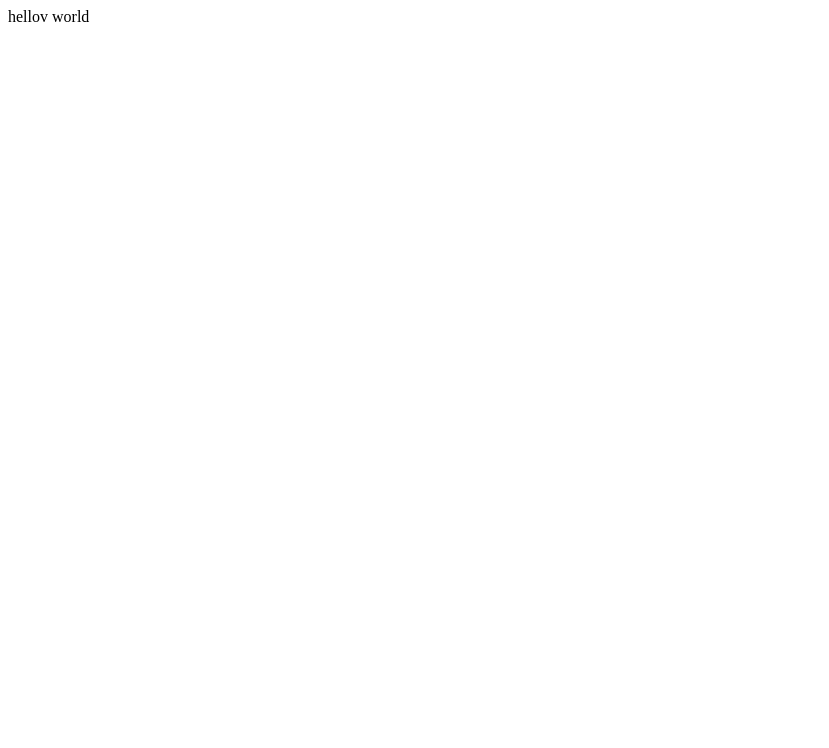
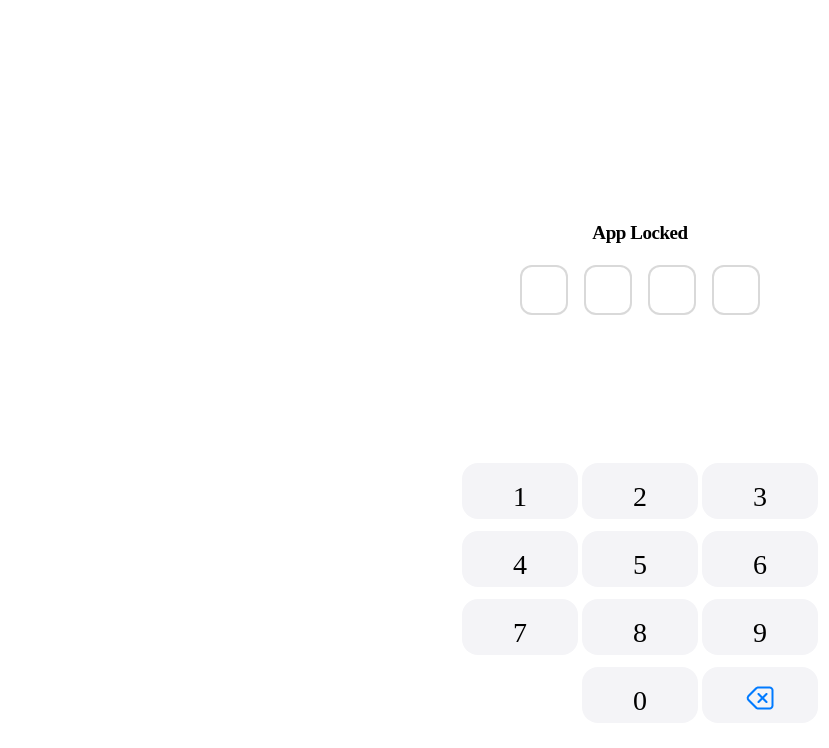
Before and after one commit to MASTERxcode0/git-demo, a plain HTML site: page index.html in a window 1280 px wide. Shown: the whole page, without its empty margins (0-829 px from the left). Drawn offline with Linux system fonts and the light colour scheme.

Commit message:
rasm qo'shildi

```diff
--- a/css/style.css
+++ b/css/style.css
@@ -1,5 +1,64 @@
-*
-{
-    margin: 0 auto;
-    padding: 0 auto;
+* {
+  margin: 0 auto;
+  padding: 0 auto;
 }
+.container {
+  max-width: 767px;
+  display: flex;
+  flex-direction: column;
+  justify-content: space-around;
+  height: 800px;
+}
+.main {
+  display: flex;
+  flex-direction: column;
+  justify-content: center;
+  align-items: center;
+  gap: 20px;
+}
+h3 {
+  font-family: SF Pro;
+  font-size: 19px;
+  font-weight: 590;
+  line-height: 24px;
+  letter-spacing: -0.44999998807907104px;
+  text-align: center;
+}
+.input {
+  display: flex;
+  gap: 16px;
+}
+input {
+  width: 40px;
+  height: 44px;
+  gap: 0px;
+  border-radius: 12px;
+  border: 2.4px solid #00000026;
+}
+.number {
+  display: flex;
+  flex-wrap: wrap;
+  flex-direction: column;
+  width: 372px;
+  gap: 12px;
+  opacity: 0px;
+}
+button {
+  width: 116px;
+  height: 56px;
+  padding: 16px;
+  gap: 12px;
+  border-radius: 16px;
+  background: #f4f4f7;
+  border: none;
+  font-family: SF Pro;
+  font-size: 28px;
+  font-weight: 400;
+  line-height: 36px;
+  letter-spacing: 0.10000000149011612px;
+  text-align: center;
+}
+.img{
+background-color: transparent;
+
+}
--- a/index.html
+++ b/index.html
@@ -1,11 +1,82 @@
 <!DOCTYPE html>
 <html lang="en">
-<head>
-    <meta charset="UTF-8">
-    <meta name="viewport" content="width=device-width, initial-scale=1.0">
+  <head>
+    <meta charset="UTF-8" />
+    <meta name="viewport" content="width=device-width, initial-scale=1.0" />
+    <link rel="stylesheet" href="css/style.css" />
     <title>Document</title>
-</head>
-<body>
-    hellov world
-</body>
+  </head>
+  <body>
+    <div class="container">
+      <div></div>
+      <div class="main">
+        <h3>App Locked</h3>
+        <div class="input" id="inputs">
+          <input type="text" maxlength="1" />
+          <input type="text" maxlength="1" />
+          <input type="text" maxlength="1" />
+          <input type="text" maxlength="1" />
+        </div>
+      </div>
+      <div class="number" id="btn">
+        <div>
+          <button>1</button>
+          <button>2</button>
+          <button>3</button>
+        </div>
+        <div>
+          <button>4</button>
+          <button>5</button>
+          <button>6</button>
+        </div>
+        <div>
+          <button>7</button>
+          <button>8</button>
+          <button>9</button>
+        </div>
+        <div>
+          <button class="img"></button>
+          <button>0</button>
+          <button><img src="Vector.png" alt="" /></button>
+        </div>
+      </div>
+    </div>
+
+    <script>
+      const inputs = document.querySelectorAll("#inputs input");
+      const buttons = document.querySelectorAll("#btn button");
+      let currentInput = 0;
+
+      inputs.forEach((input) => {
+        input.addEventListener("input", function (e) {
+          const val = e.target.value;
+
+          if (!isNaN(val) && val !== "") {
+            currentInput = Array.from(inputs).indexOf(e.target);
+            if (currentInput < inputs.length - 1) {
+              inputs[currentInput + 1].focus();
+            }
+          }
+        });
+      });
+
+      buttons.forEach((button) => {
+        button.addEventListener("click", function () {
+          const value = button.textContent.trim();
+
+          if (!isNaN(value) && value !== "") {
+            if (currentInput < inputs.length) {
+              inputs[currentInput].value = value;
+              console.log("Kiritilgan raqam:", value);
+
+              if (currentInput < inputs.length - 1) {
+                inputs[currentInput + 1].focus();
+              }
+              currentInput++;
+            }
+          }
+        });
+      });
+    </script>
+  </body>
 </html>
```
Also changed, not shown: Vector.png (added).
